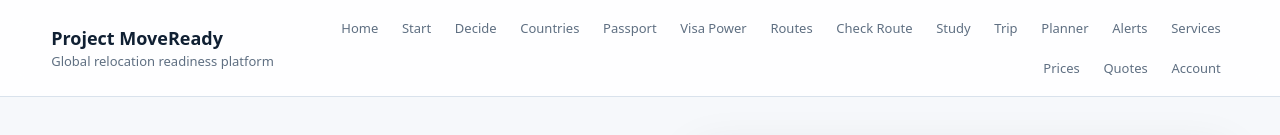
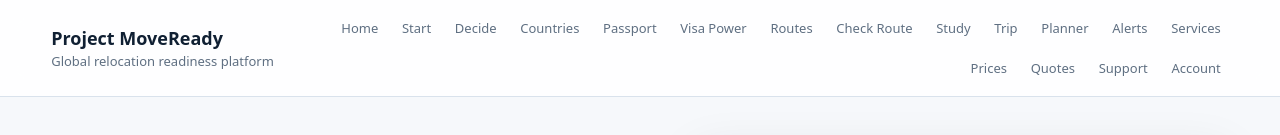
Before and after one commit to SirBM201/SirBM201-moveready-frontend, a Next.js app: page / in a window 1280 px wide. Shown: the top 135 px of the page. Built offline with nearby package versions, Linux system fonts and the light colour scheme.

Commit message:
Add Support Center to public navigation

```diff
--- a/components/SiteHeader.tsx
+++ b/components/SiteHeader.tsx
@@ -14,6 +14,7 @@ const publicNavigation = [
   { label: "Services", href: "/services", title: "Request trusted support" },
   { label: "Prices", href: "/pricing", title: "Pricing overview" },
   { label: "Quotes", href: "/billing", title: "Request and review commercial quotes and payment status" },
+  { label: "Support", href: "/support-center", title: "Review provider handoffs and open private support cases" },
   { label: "Account", href: "/dashboard", title: "My Account" },
 ];
 
```
